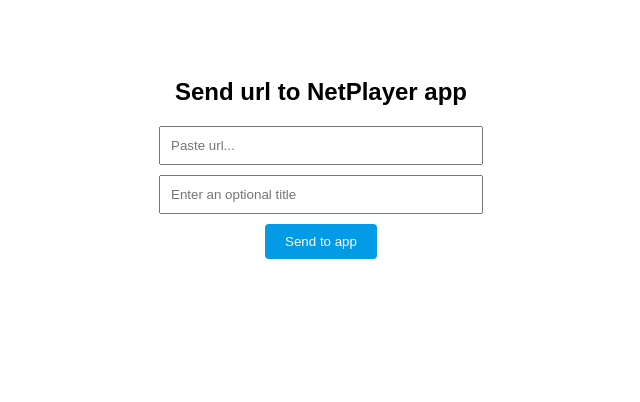
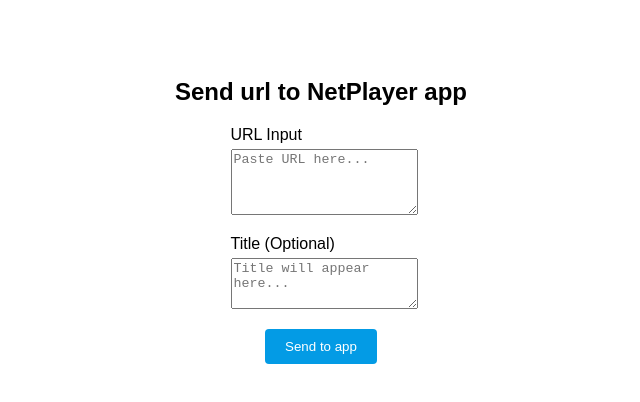
Before and after one commit to joshuajgomez/web-input-app, a plain HTML site: page public/index.html in a window 1280 px wide. Shown: the whole page, without its empty margins (319-959 px from the left). Drawn offline with Linux system fonts and the light colour scheme.

Commit message:
Bigger input
Signed-off-by: joshua <joshuajgomez@gmail.com>

```diff
--- a/public/index.html
+++ b/public/index.html
@@ -11,10 +11,30 @@
     </style>
 </head>
 <body>
+    <style>
+        .input-group {
+            margin-bottom: 20px;
+        }
+        label {
+            display: block;
+            margin-bottom: 5px;
+        }
+        textarea {
+            width: 100%;
+            display: block;
+        }
+    </style>
 
     <h2>Send url to NetPlayer app</h2>
-    <input type="text" id="url" placeholder="Paste url...">
-    <input type="text" id="title" placeholder="Enter an optional title">
+    <div class="input-group">
+        <label for="url">URL Input</label>
+        <textarea id="url" rows="4" placeholder="Paste URL here..."></textarea>
+    </div>
+
+    <div class="input-group">
+        <label for="title">Title (Optional)</label>
+        <textarea id="title" rows="3" placeholder="Title will appear here..."></textarea>
+    </div>
     <button id="button">Send to app</button>
 
     <p id="status"></p>
@@ -65,7 +85,7 @@
             const newTitle = tryToGetTitle(urlInput.value);
 
             // Update the UI
-            titleInput.value = newTitle || "dd";
+            titleInput.value = newTitle || "No title";
         });
 
         function tryToGetTitle(value) {
```
